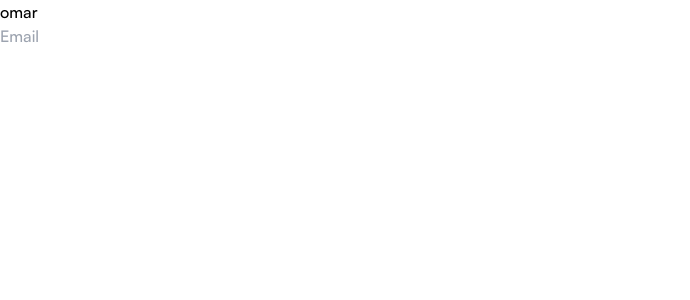
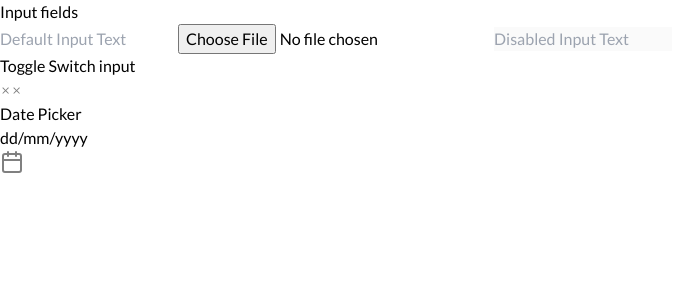
Before and after one commit to OmarKnows/dashboard, a React (Vite) app: page / in a window 1280 px wide. Shown: the top 300 px of the page, without its empty margins (0-690 px from the left). Built offline with nearby package versions, Linux system fonts and the light colour scheme.

Commit message:
Switch and Date Picker

```diff
--- a/index.html
+++ b/index.html
@@ -3,6 +3,9 @@
 	<head>
 		<meta charset="UTF-8" />
 		<meta name="viewport" content="width=device-width, initial-scale=1.0" />
+		<link rel="preconnect" href="https://fonts.googleapis.com" />
+		<link rel="preconnect" href="https://fonts.gstatic.com" crossorigin />
+		<link href="https://fonts.googleapis.com/css2?family=Lato:wght@100;300;400;700;900&display=swap" rel="stylesheet" />
 		<title>Dashboard</title>
 	</head>
 	<body>
--- a/src/App.tsx
+++ b/src/App.tsx
@@ -1,14 +1,27 @@
 import { Input } from '@/components/ui/input';
 import Card from './shared/components/Card';
 import { Switch } from './components/ui/switch';
+import { DatePicker } from './shared/components/DatePicker';
 
 function App() {
 	return (
 		<>
 			<div className='w-96'>
-				<Card title='omar'>
-					<Input type='email' placeholder='Email' />
-					<Switch />
+				<Card title='Input fields'>
+					<Input type='text' placeholder='Default Input Text' />
+					<Input type='file' className='my-3' />
+					<Input type='text' placeholder='Disabled Input Text' disabled />
+				</Card>
+
+				<Card title='Toggle Switch input'>
+					<Switch variant='md' />
+					<Switch variant='md' icon />
+					<Switch variant='lg' />
+					<Switch variant='lg' icon={true} />
+				</Card>
+
+				<Card title='Date Picker'>
+					<DatePicker />
 				</Card>
 			</div>
 		</>
--- /dev/null
+++ b/src/components/ui/button.tsx
@@ -0,0 +1,56 @@
+import * as React from "react"
+import { Slot } from "@radix-ui/react-slot"
+import { cva, type VariantProps } from "class-variance-authority"
+
+import { cn } from "@/lib/utils"
+
+const buttonVariants = cva(
+  "inline-flex items-center justify-center whitespace-nowrap rounded-md text-sm font-medium ring-offset-white transition-colors focus-visible:outline-none focus-visible:ring-2 focus-visible:ring-gray-950 focus-visible:ring-offset-2 disabled:pointer-events-none disabled:opacity-50 dark:ring-offset-gray-950 dark:focus-visible:ring-gray-300",
+  {
+    variants: {
+      variant: {
+        default: "bg-gray-900 text-gray-50 hover:bg-gray-900/90 dark:bg-gray-50 dark:text-gray-900 dark:hover:bg-gray-50/90",
+        destructive:
+          "bg-red-500 text-gray-50 hover:bg-red-500/90 dark:bg-red-900 dark:text-gray-50 dark:hover:bg-red-900/90",
+        outline:
+          "border border-gray-200 bg-white hover:bg-gray-100 hover:text-gray-900 dark:border-gray-800 dark:bg-gray-950 dark:hover:bg-gray-800 dark:hover:text-gray-50",
+        secondary:
+          "bg-gray-100 text-gray-900 hover:bg-gray-100/80 dark:bg-gray-800 dark:text-gray-50 dark:hover:bg-gray-800/80",
+        ghost: "hover:bg-gray-100 hover:text-gray-900 dark:hover:bg-gray-800 dark:hover:text-gray-50",
+        link: "text-gray-900 underline-offset-4 hover:underline dark:text-gray-50",
+      },
+      size: {
+        default: "h-10 px-4 py-2",
+        sm: "h-9 rounded-md px-3",
+        lg: "h-11 rounded-md px-8",
+        icon: "h-10 w-10",
+      },
+    },
+    defaultVariants: {
+      variant: "default",
+      size: "default",
+    },
+  }
+)
+
+export interface ButtonProps
+  extends React.ButtonHTMLAttributes<HTMLButtonElement>,
+    VariantProps<typeof buttonVariants> {
+  asChild?: boolean
+}
+
+const Button = React.forwardRef<HTMLButtonElement, ButtonProps>(
+  ({ className, variant, size, asChild = false, ...props }, ref) => {
+    const Comp = asChild ? Slot : "button"
+    return (
+      <Comp
+        className={cn(buttonVariants({ variant, size, className }))}
+        ref={ref}
+        {...props}
+      />
+    )
+  }
+)
+Button.displayName = "Button"
+
+export { Button, buttonVariants }
--- /dev/null
+++ b/src/components/ui/calendar.tsx
@@ -0,0 +1,62 @@
+import * as React from "react"
+import { ChevronLeft, ChevronRight } from "lucide-react"
+import { DayPicker } from "react-day-picker"
+
+import { cn } from "@/lib/utils"
+import { buttonVariants } from "@/components/ui/button"
+
+export type CalendarProps = React.ComponentProps<typeof DayPicker>
+
+function Calendar({
+  className,
+  classNames,
+  showOutsideDays = true,
+  ...props
+}: CalendarProps) {
+  return (
+    <DayPicker
+      showOutsideDays={showOutsideDays}
+      className={cn("p-3", className)}
+      classNames={{
+        months: "flex flex-col sm:flex-row space-y-4 sm:space-x-4 sm:space-y-0",
+        month: "space-y-4",
+        caption: "flex justify-center pt-1 relative items-center",
+        caption_label: "text-sm font-medium",
+        nav: "space-x-1 flex items-center",
+        nav_button: cn(
+          buttonVariants({ variant: "outline" }),
+          "h-7 w-7 bg-transparent p-0 opacity-50 hover:opacity-100"
+        ),
+        nav_button_previous: "absolute left-1",
+        nav_button_next: "absolute right-1",
+        table: "w-full border-collapse space-y-1",
+        head_row: "flex",
+        head_cell:
+          "text-gray-500 rounded-md w-9 font-normal text-[0.8rem] dark:text-gray-400",
+        row: "flex w-full mt-2",
+        cell: "h-9 w-9 text-center text-sm p-0 relative [&:has([aria-selected])]:bg-gray-100 first:[&:has([aria-selected])]:rounded-l-md last:[&:has([aria-selected])]:rounded-r-md focus-within:relative focus-within:z-20 dark:[&:has([aria-selected])]:bg-gray-800",
+        day: cn(
+          buttonVariants({ variant: "ghost" }),
+          "h-9 w-9 p-0 font-normal aria-selected:opacity-100"
+        ),
+        day_selected:
+          "bg-gray-900 text-gray-50 hover:bg-gray-900 hover:text-gray-50 focus:bg-gray-900 focus:text-gray-50 dark:bg-gray-50 dark:text-gray-900 dark:hover:bg-gray-50 dark:hover:text-gray-900 dark:focus:bg-gray-50 dark:focus:text-gray-900",
+        day_today: "bg-gray-100 text-gray-900 dark:bg-gray-800 dark:text-gray-50",
+        day_outside: "text-gray-500 opacity-50 dark:text-gray-400",
+        day_disabled: "text-gray-500 opacity-50 dark:text-gray-400",
+        day_range_middle:
+          "aria-selected:bg-gray-100 aria-selected:text-gray-900 dark:aria-selected:bg-gray-800 dark:aria-selected:text-gray-50",
+        day_hidden: "invisible",
+        ...classNames,
+      }}
+      components={{
+        IconLeft: ({ ...props }) => <ChevronLeft className="h-4 w-4" />,
+        IconRight: ({ ...props }) => <ChevronRight className="h-4 w-4" />,
+      }}
+      {...props}
+    />
+  )
+}
+Calendar.displayName = "Calendar"
+
+export { Calendar }
--- /dev/null
+++ b/src/components/ui/popover.tsx
@@ -0,0 +1,29 @@
+import * as React from "react"
+import * as PopoverPrimitive from "@radix-ui/react-popover"
+
+import { cn } from "@/lib/utils"
+
+const Popover = PopoverPrimitive.Root
+
+const PopoverTrigger = PopoverPrimitive.Trigger
+
+const PopoverContent = React.forwardRef<
+  React.ElementRef<typeof PopoverPrimitive.Content>,
+  React.ComponentPropsWithoutRef<typeof PopoverPrimitive.Content>
+>(({ className, align = "center", sideOffset = 4, ...props }, ref) => (
+  <PopoverPrimitive.Portal>
+    <PopoverPrimitive.Content
+      ref={ref}
+      align={align}
+      sideOffset={sideOffset}
+      className={cn(
+        "z-50 w-72 rounded-md border border-gray-200 bg-white p-4 text-gray-950 shadow-md outline-none data-[state=open]:animate-in data-[state=closed]:animate-out data-[state=closed]:fade-out-0 data-[state=open]:fade-in-0 data-[state=closed]:zoom-out-95 data-[state=open]:zoom-in-95 data-[side=bottom]:slide-in-from-top-2 data-[side=left]:slide-in-from-right-2 data-[side=right]:slide-in-from-left-2 data-[side=top]:slide-in-from-bottom-2 dark:border-gray-800 dark:bg-gray-950 dark:text-gray-50",
+        className
+      )}
+      {...props}
+    />
+  </PopoverPrimitive.Portal>
+))
+PopoverContent.displayName = PopoverPrimitive.Content.displayName
+
+export { Popover, PopoverTrigger, PopoverContent }
--- a/src/components/ui/switch.tsx
+++ b/src/components/ui/switch.tsx
@@ -1,15 +1,23 @@
-import * as React from "react"
-import * as SwitchPrimitives from "@radix-ui/react-switch"
+import * as React from 'react';
+import * as SwitchPrimitives from '@radix-ui/react-switch';
 
-import { cn } from "@/lib/utils"
+import { cn } from '@/lib/utils';
+import { MdCheck, MdClose } from 'react-icons/md';
 
 const Switch = React.forwardRef<
 	React.ElementRef<typeof SwitchPrimitives.Root>,
-  React.ComponentPropsWithoutRef<typeof SwitchPrimitives.Root>
->(({ className, ...props }, ref) => (
+	React.ComponentPropsWithoutRef<typeof SwitchPrimitives.Root> & {
+		variant?: 'md' | 'lg';
+		icon?: boolean;
+	}
+>(({ className, variant, icon, checked, ...props }, ref) => (
 	<SwitchPrimitives.Root
 		className={cn(
-      "peer inline-flex h-[24px] w-[44px] shrink-0 cursor-pointer items-center rounded-full border-2 border-transparent transition-colors focus-visible:outline-none focus-visible:ring-2 focus-visible:ring-ring focus-visible:ring-offset-2 focus-visible:ring-offset-background disabled:cursor-not-allowed disabled:opacity-50 data-[state=checked]:bg-primary data-[state=unchecked]:bg-input",
+			'peer inline-flex w-[44px] shrink-0 grow-0 cursor-pointer items-center rounded-full transition-colors focus-visible:outline-none focus-visible:ring-2 focus-visible:ring-ring focus-visible:ring-offset-2 focus-visible:ring-offset-background disabled:cursor-not-allowed disabled:opacity-50 bg-lightgray',
+			{
+				'h-3': variant === 'md',
+				'h-5': variant === 'lg',
+			},
 			className
 		)}
 		{...props}
@@ -17,11 +25,26 @@ const Switch = React.forwardRef<
 	>
 		<SwitchPrimitives.Thumb
 			className={cn(
-        "pointer-events-none block h-5 w-5 rounded-full bg-background shadow-lg ring-0 transition-transform data-[state=checked]:translate-x-5 data-[state=unchecked]:translate-x-0"
+				'pointer-events-none block h-5 w-5 rounded-full data-[state=unchecked]:bg-white shadow-lg ring-0 transition-transform data-[state=checked]:bg-primary data-[state=checked]:translate-x-4 data-[state=unchecked]:translate-x-0 mx-1',
+				{
+					'flex items-center justify-center': icon,
+				}
 			)}
-    />
+		>
+			{icon &&
+				(checked ? (
+					<div>
+						<MdCheck size='0.7rem' color='white' />
+					</div>
+				) : (
+					<div>
+						<MdClose size='0.7rem' color='gray' />
+					</div>
+				))}
+		</SwitchPrimitives.Thumb>
 	</SwitchPrimitives.Root>
-))
-Switch.displayName = SwitchPrimitives.Root.displayName
+));
 
-export { Switch }
+Switch.displayName = SwitchPrimitives.Root.displayName;
+
+export { Switch };
--- a/src/index.css
+++ b/src/index.css
@@ -2,20 +2,6 @@
 @tailwind components;
 @tailwind utilities;
 
-@font-face {
-	font-family: 'Satoshi';
-	src: url('/src/assets/fonts/satoshi/Satoshi-Regular.woff') format('woff2');
-	font-weight: normal;
-	font-style: normal;
+html {
+	font-family: 'Lato', sans-serif;
 }
-
-@font-face {
-	font-family: 'Satoshi';
-	src: url('/src/assets/fonts/satoshi/Satoshi-Medium.woff') format('woff2');
-	font-weight: medium;
-	font-style: normal;
-}
-
-html {
-	font-family: 'Satoshi', sans-serif;
-}
--- /dev/null
+++ b/src/shared/components/DatePicker.tsx
@@ -0,0 +1,34 @@
+'use client';
+
+import * as React from 'react';
+import { format } from 'date-fns';
+import { Calendar as CalendarIcon } from 'lucide-react';
+
+import { cn } from '@/lib/utils';
+import { Button } from '@/components/ui/button';
+import { Calendar } from '@/components/ui/calendar';
+import { Popover, PopoverContent, PopoverTrigger } from '@/components/ui/popover';
+
+export function DatePicker() {
+	const [date, setDate] = React.useState<Date>();
+
+	return (
+		<Popover>
+			<PopoverTrigger asChild>
+				<Button
+					variant={'outline'}
+					className={cn(
+						'w-full flex justify-between text-left font-normal border-border',
+						!date && 'text-muted-foreground'
+					)}
+				>
+					{date ? format(date, 'PPP') : <span className='text-gray'>dd/mm/yyyy</span>}
+					<CalendarIcon color='gray' className='mr-2 h-4 w-4' />
+				</Button>
+			</PopoverTrigger>
+			<PopoverContent className='w-auto p-0 border-border'>
+				<Calendar mode='single' className='text-gray' selected={date} onSelect={setDate} initialFocus />
+			</PopoverContent>
+		</Popover>
+	);
+}
--- a/tailwind.config.js
+++ b/tailwind.config.js
@@ -20,8 +20,11 @@ export const theme = {
 			white: '#ffffff',
 			disabled: '#EFF4FB',
 			border: '#E2E8F0',
+			lightgray: '#E5E7EB',
 			gray: '#64748B',
 			dark: '#1C2434',
+			debug: '#ff0000',
+			primary: '#3056D3',
 		},
 		keyframes: {
 			'accordion-down': {
```
Also changed, not shown: package.json (+7 -0 lines), 1 other file (tests, documents, lock files or other folders). Lines whose indentation alone changed are shown as unchanged.
